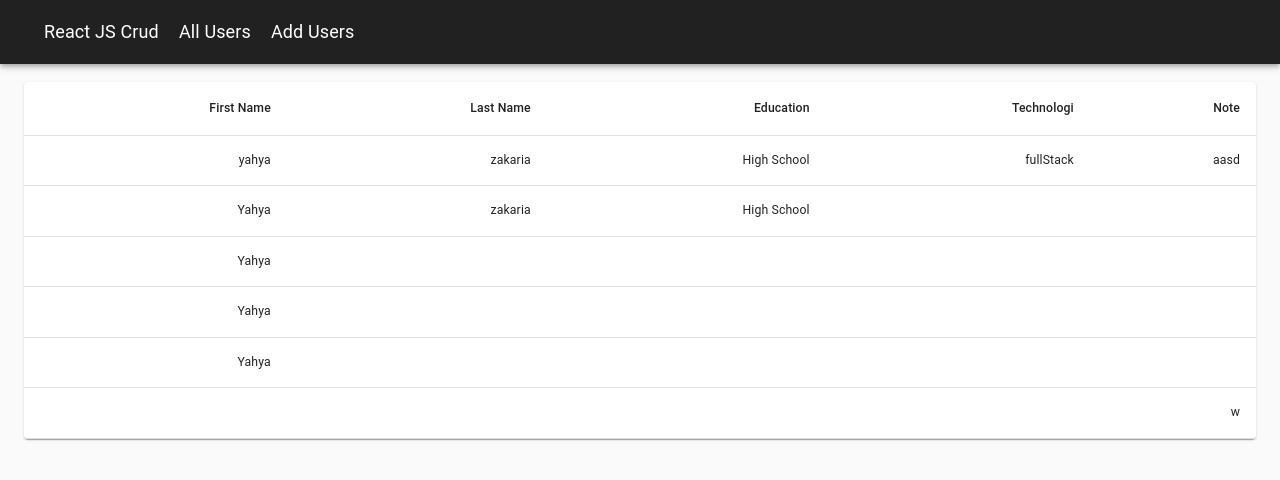
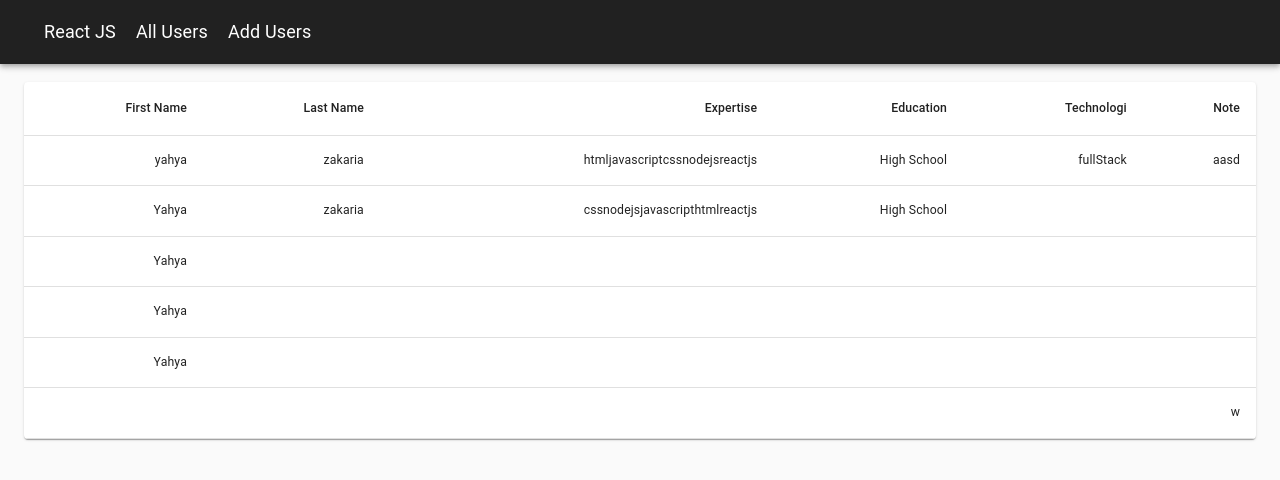
Before and after one commit to wgs-bootcamp-2022/pertemuan-8-react-app, a React (Create React App) app: page /all in a window 1280 px wide. Shown: the top 480 px of the page. Built offline with nearby package versions, Linux system fonts and the light colour scheme; data requests are answered from the project's data file.

Commit message:
navigasi and get data

```diff
--- a/src/assignmentReduxJson/components/AllUsers.js
+++ b/src/assignmentReduxJson/components/AllUsers.js
@@ -14,9 +14,8 @@ import {
 } from "@material-ui/core";
 
 function AllUsers() {
-
   const [users, fetchUsers] = useState([]);
-
+  // get data from endpoint post
   useEffect(() => {
     fetch("http://localhost:3001/post")
       .then((res) => res.json())
@@ -28,25 +27,28 @@ function AllUsers() {
   return (
     <React.Fragment>
       <CssBaseline />
-      <Container> <br />
+      <Container>
+        {" "}
+        <br />
         <TableContainer component={Paper}>
           <Table aria-label="simple table">
             <TableHead>
               <TableRow>
                 <TableCell align="right">First Name</TableCell>
                 <TableCell align="right">Last Name</TableCell>
-                {/* <TableCell align="right">Expertise</TableCell> */}
+                <TableCell align="right">Expertise</TableCell>
                 <TableCell align="right">Education</TableCell>
                 <TableCell align="right">Technologi</TableCell>
                 <TableCell align="right">Note</TableCell>
               </TableRow>
             </TableHead>
             <TableBody>
+              {/* display data from database */}
               {users.map((row) => (
                 <TableRow key={row.id}>
                   <TableCell align="right">{row.firstName}</TableCell>
                   <TableCell align="right">{row.lastName}</TableCell>
-                  {/* <TableCell align="right">{row.expertise}</TableCell> */}
+                  <TableCell align="right">{row.expertise}</TableCell>
                   <TableCell align="right">{row.education}</TableCell>
                   <TableCell align="right">{row.technology}</TableCell>
                   <TableCell align="right">{row.notes}</TableCell>
--- a/src/assignmentReduxJson/components/App.js
+++ b/src/assignmentReduxJson/components/App.js
@@ -11,6 +11,7 @@ const App =()=> {
       <Navbar />
     </div>
     <div className="container mt-3">
+      {/* add route add and get user */}
       <Routes>
         <Route path="/all" element={<AllUsers />} />
         <Route path="/add" element={<AddUser />} />
--- a/src/assignmentReduxJson/components/Navbar.js
+++ b/src/assignmentReduxJson/components/Navbar.js
@@ -19,7 +19,7 @@ const Navbar = () => {
     return (
         <AppBar className={classes.header} position="static">
             <Toolbar >
-                <NavLink to="/" className={classes.spacing}> React JS Crud</NavLink>
+                <NavLink to="/" className={classes.spacing}> React JS</NavLink>
                 <NavLink to="all" className={classes.spacing}> All Users</NavLink>
                 <NavLink to="add" className={classes.spacing}> Add Users</NavLink>
             </Toolbar>
```
